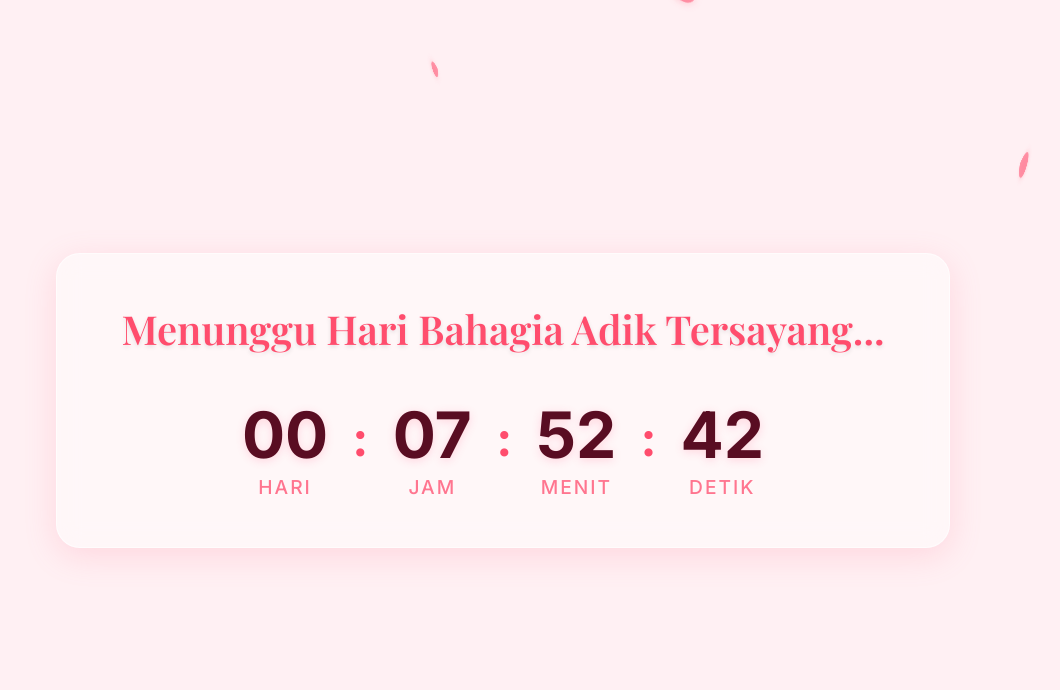
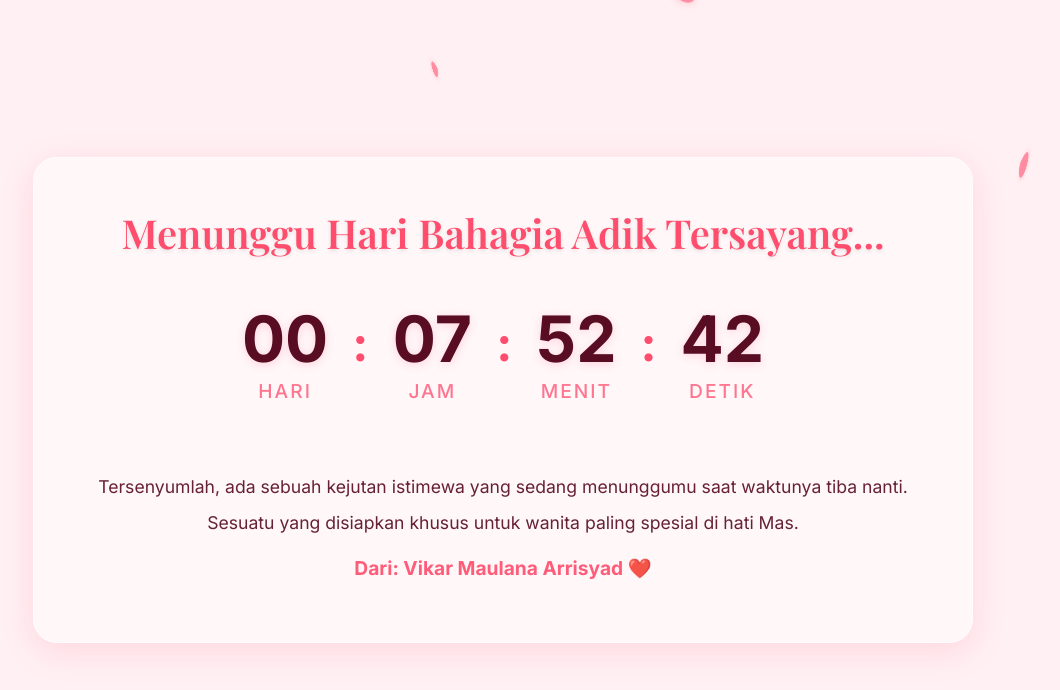
Before and after one commit to vikarmaulanaarrisyad/ultah, a Next.js app: page / in a window 1280 px wide. Shown: the top 690 px of the page, without its empty margins (137-1197 px from the left). Built offline with nearby package versions, Linux system fonts and the light colour scheme; a web font is replaced by a local one.

Commit message:
feat: add CountdownTimer component with automatic redirection on completion

```diff
--- a/src/components/CountdownTimer.js
+++ b/src/components/CountdownTimer.js
@@ -83,6 +83,12 @@ export default function CountdownTimer({ targetDate }) {
           <span className={styles.label}>Detik</span>
         </div>
       </div>
+
+      <div className={styles.teaserText}>
+        <p>Tersenyumlah, ada sebuah kejutan istimewa yang sedang menunggumu saat waktunya tiba nanti.</p>
+        <p>Sesuatu yang disiapkan khusus untuk wanita paling spesial di hati Mas.</p>
+        <p className={styles.teaserSignature}>Dari: Vikar Maulana Arrisyad ❤️</p>
+      </div>
     </div>
   );
 }
--- a/src/components/CountdownTimer.module.css
+++ b/src/components/CountdownTimer.module.css
@@ -79,5 +79,33 @@
   }
   .timeBox {
     min-width: 60px;
+    height: 70px;
   }
 }
+
+.teaserText {
+  margin-top: 2.5rem;
+  text-align: center;
+  animation: fadeInOut 4s infinite alternate ease-in-out;
+}
+
+.teaserText p {
+  color: var(--text-dark);
+  font-size: 1.1rem;
+  line-height: 1.6;
+  font-family: var(--font-inter);
+  margin-bottom: 0.5rem;
+}
+
+.teaserSignature {
+  margin-top: 1rem;
+  font-size: 1.2rem !important;
+  font-family: var(--font-playfair);
+  color: var(--primary-color) !important;
+  font-weight: bold;
+}
+
+@keyframes fadeInOut {
+  0% { opacity: 0.7; transform: translateY(0); }
+  100% { opacity: 1; transform: translateY(-3px); }
+}
```
